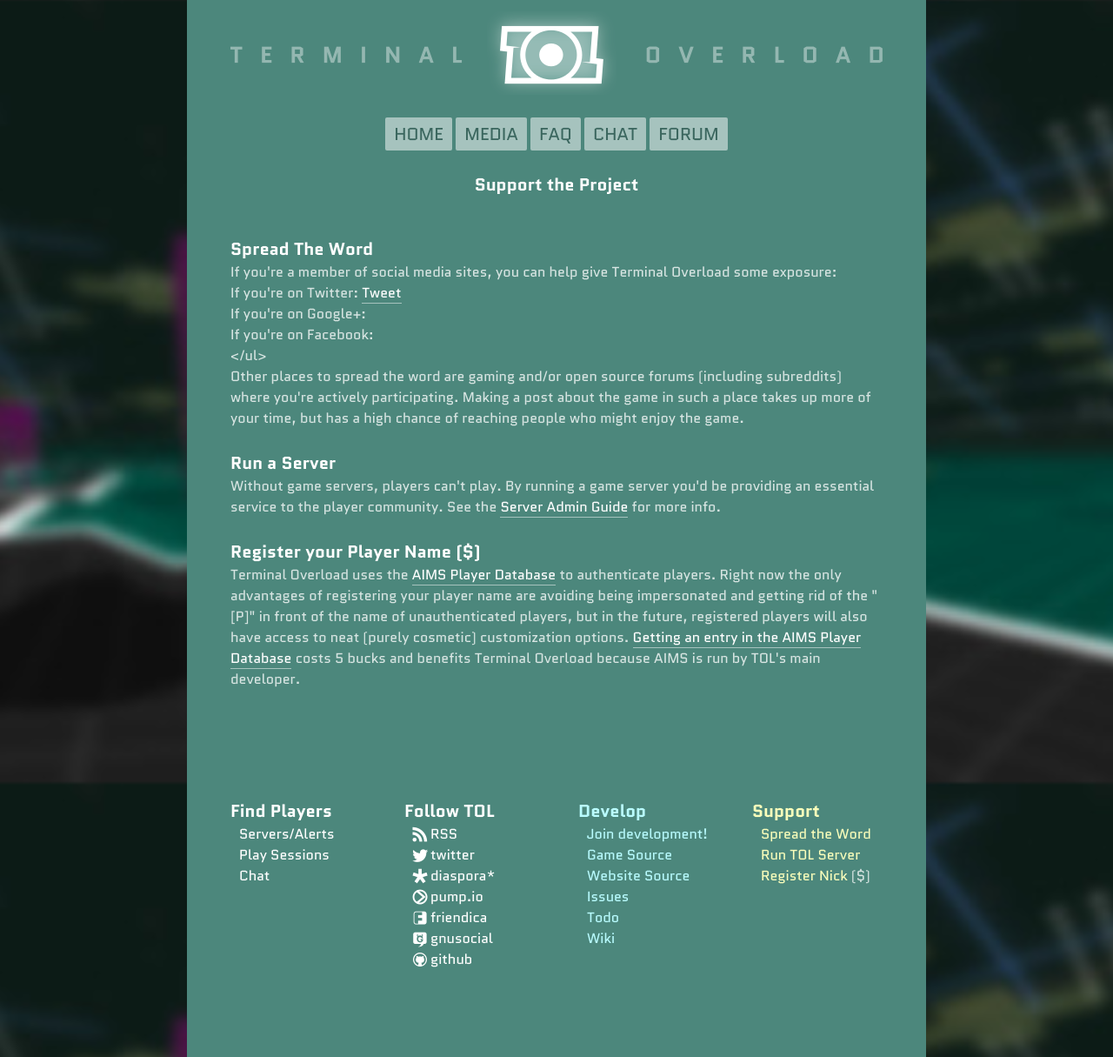
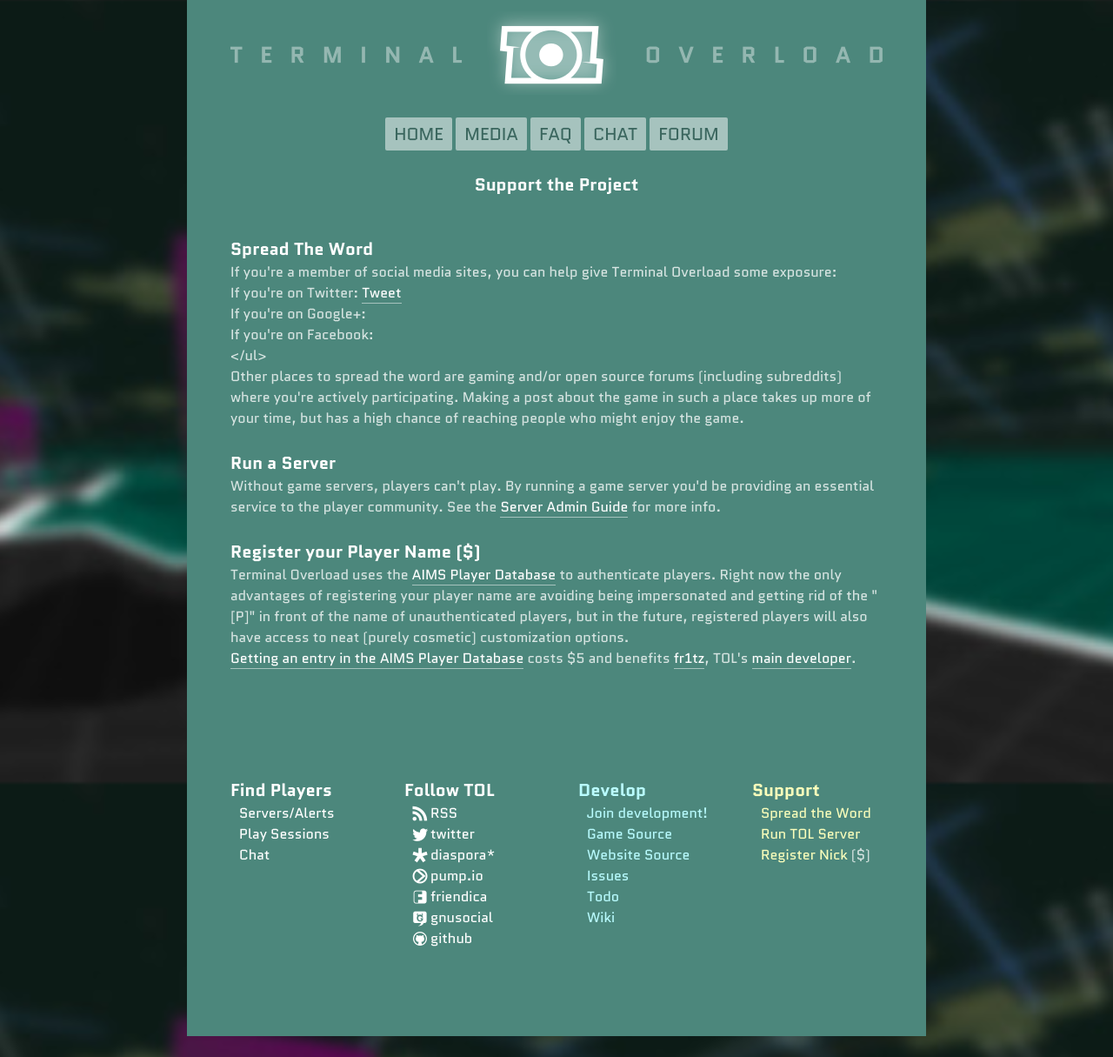
Before and after one commit to fr1tz/terminal-overload.org, a Jekyll site: the page built from support.md, in a window 1280 px wide. Shown: the whole page at 87% size. Built offline with Jekyll 4.4.1, drawn with Linux system fonts in a browser that asks for light colours; comment, search, counter and statistics services are not loaded.

Commit message:
Tweak "Support" page's "Register your Player Name" paragraph.

```diff
--- a/support.md
+++ b/support.md
@@ -54,8 +54,10 @@
 to authenticate players. Right now the only advantages of registering your player name
 are avoiding being impersonated and getting rid of the "[P]" in front
 of the name of unauthenticated players, but in the future, registered players
-will also have access to neat (purely cosmetic) customization options.
+will also have access to neat (purely cosmetic) customization options.<br/>
 <a href="http://aims.wasted.ch">Getting an entry in the AIMS Player Database</a>
-costs 5 bucks and benefits Terminal Overload because AIMS is run by TOL's main developer.
+<b>costs $5</b> and benefits <a href="https://github.com/fr1tz">fr1tz</a>, TOL's
+<a href="https://github.com/fr1tz/terminal-overload/graphs/contributors">
+main developer</a>.
 </div>
 <br/>
```
